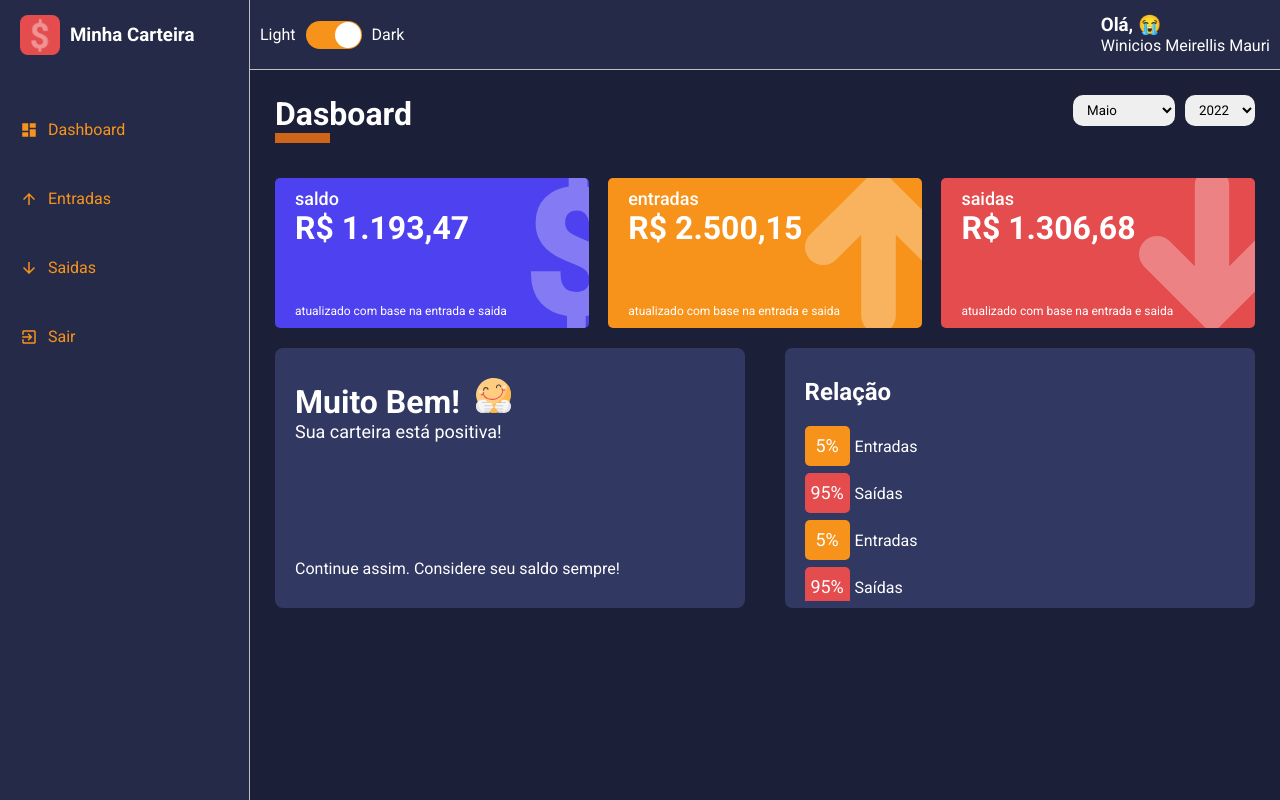
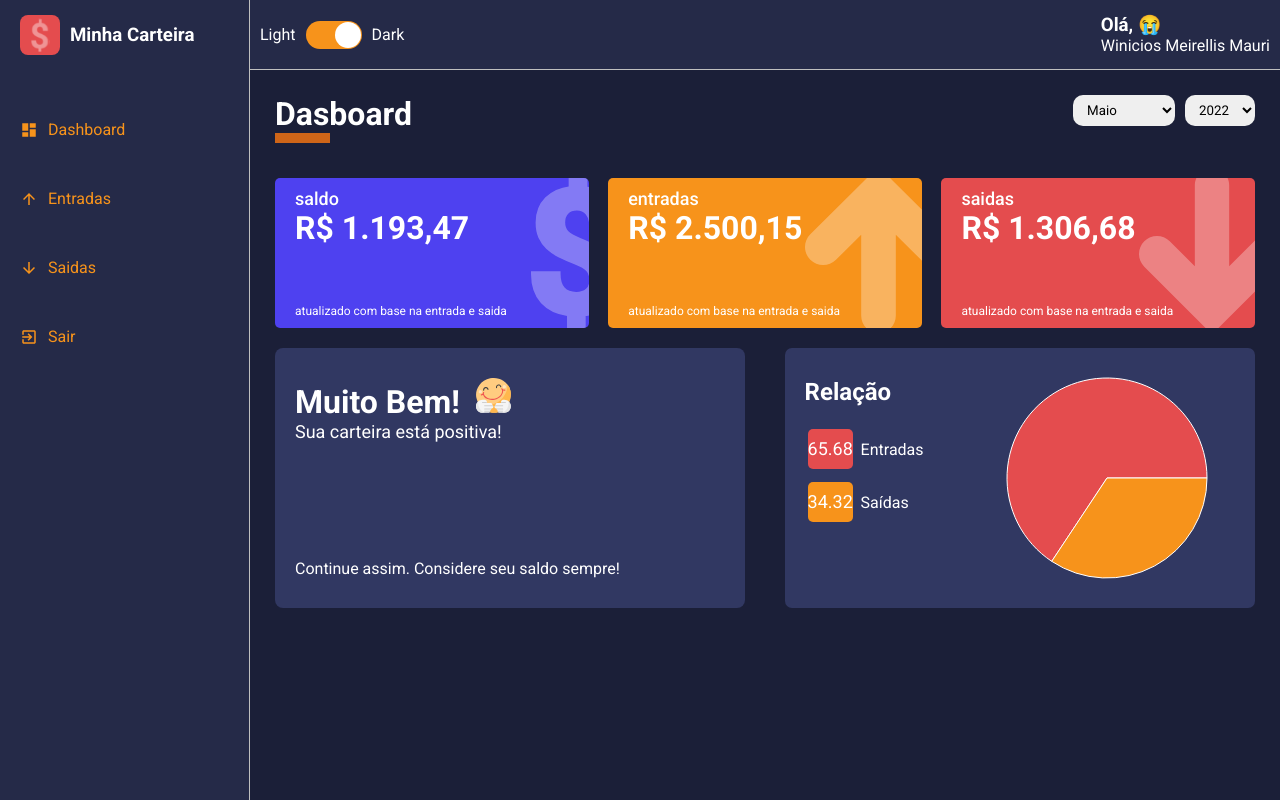
Before and after one commit to Winicios-Mauri/dashboard, a React (Create React App) app: page /dashboard in a window 1280 px wide. Built offline with nearby package versions, Linux system fonts and the light colour scheme.

Commit message:
fix: creating the pie chart with data

```diff
--- a/src/components/PieChart/index.tsx
+++ /dev/null
@@ -1,69 +0,0 @@
-import React from 'react'
-
-// import { PieChart, Pie, Cell, ResponsiveContainer } from 'recharts'
-
-import {
-  Container,
-  SideLeft,
-  LegendContainer,
-  Legend,
-  SideRight
-} from './styles'
-
-const PieChart: React.FC = () => (
-  <Container>
-    <SideLeft>
-      <h2>Relação</h2>
-      <LegendContainer>
-        <Legend color="#F7931B">
-          <div>5%</div>
-          <span>Entradas</span>
-        </Legend>
-        <Legend color="#E44C4E">
-          <div>95%</div>
-          <span>Saídas</span>
-        </Legend>
-
-        <Legend color="#F7931B">
-          <div>5%</div>
-          <span>Entradas</span>
-        </Legend>
-        <Legend color="#E44C4E">
-          <div>95%</div>
-          <span>Saídas</span>
-        </Legend>
-
-        <Legend color="#F7931B">
-          <div>5%</div>
-          <span>Entradas</span>
-        </Legend>
-        <Legend color="#E44C4E">
-          <div>95%</div>
-          <span>Saídas</span>
-        </Legend>
-
-        <Legend color="#F7931B">
-          <div>5%</div>
-          <span>Entradas</span>
-        </Legend>
-        <Legend color="#E44C4E">
-          <div>95%</div>
-          <span>Saídas</span>
-        </Legend>
-
-        <Legend color="#F7931B">
-          <div>5%</div>
-          <span>Entradas</span>
-        </Legend>
-        <Legend color="#E44C4E">
-          <div>95%</div>
-          <span>Saídas</span>
-        </Legend>
-      </LegendContainer>
-    </SideLeft>
-
-    <SideRight></SideRight>
-  </Container>
-)
-
-export default PieChart
--- /dev/null
+++ b/src/components/PieChartBox/index.tsx
@@ -0,0 +1,50 @@
+import React from 'react'
+
+import { PieChart, Pie, Cell, ResponsiveContainer } from 'recharts'
+
+import {
+  Container,
+  SideLeft,
+  LegendContainer,
+  Legend,
+  SideRight
+} from './styles'
+
+interface IPieChartProps {
+  data: {
+    name: string
+    value: number
+    percent: number
+    color: string
+  }[]
+}
+
+const PieChartBox: React.FC<IPieChartProps> = ({ data }) => (
+  <Container>
+    <SideLeft>
+      <h2>Relação</h2>
+      <LegendContainer>
+        {data.map(indicator => (
+          <Legend key={indicator.name} color={indicator.color}>
+            <div>{indicator.percent}</div>
+            <span>{indicator.name}</span>
+          </Legend>
+        ))}
+      </LegendContainer>
+    </SideLeft>
+
+    <SideRight>
+      <ResponsiveContainer>
+        <PieChart>
+          <Pie data={data} dataKey="percent">
+            {data.map(indincator => (
+              <Cell key={indincator.name} fill={indincator.color} />
+            ))}
+          </Pie>
+        </PieChart>
+      </ResponsiveContainer>
+    </SideRight>
+  </Container>
+)
+
+export default PieChartBox
--- a/src/components/PieChart/styles.ts
+++ b/src/components/PieChartBox/styles.ts
@@ -61,6 +61,8 @@
     height: 40px;
     border-radius: 5px;
 
+    margin: 3px;
+
     font-size: 18px;
     line-height: 40px;
     text-align: center;
@@ -71,4 +73,8 @@
   }
 `
 
-export const SideRight = styled.main``
+export const SideRight = styled.main`
+  display: flex;
+  flex: 1;
+  justify-content: center;
+`
--- a/src/pages/Dashboard/index.tsx
+++ b/src/pages/Dashboard/index.tsx
@@ -8,7 +8,7 @@
 import gains from '../../repositories/gains'
 import listOffMonths from '../../utils/months'
 import MessageBox from '../../components/MessageBox'
-import PieChart from '../../components/PieChart'
+import PieChartBox from '../../components/PieChartBox'
 
 import happyImg from '../../assets/happy.svg'
 import sadImg from '../../assets/sad.svg'
@@ -120,6 +120,29 @@
     }
   }, [totalBalance])
 
+  const rellationExpensesVersusGains = useMemo(() => {
+    const total = totalGains + totalExpenses
+
+    const percentGains = (totalGains / total) * 100
+    const percentExpenses = (totalExpenses / total) * 100
+
+    const data = [
+      {
+        name: 'Entradas',
+        value: totalExpenses,
+        percent: Number(percentGains.toFixed(2)),
+        color: '#E44C4E'
+      },
+      {
+        name: 'Saídas',
+        value: totalExpenses,
+        percent: Number(percentExpenses.toFixed(2)),
+        color: '#F7931B'
+      }
+    ]
+    return data
+  }, [totalGains, totalExpenses])
+
   const handleMonthSelected = (month: string) => {
     try {
       const parseMonth = Number(month)
@@ -183,7 +206,7 @@
           icon={message.icon}
         />
 
-        <PieChart />
+        <PieChartBox data={rellationExpensesVersusGains} />
       </Content>
     </Container>
   )
```
